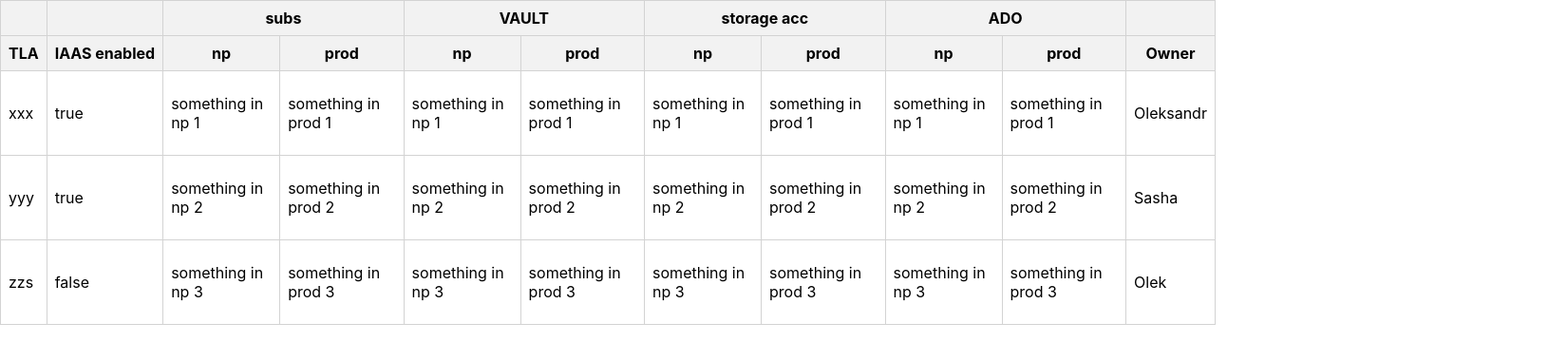
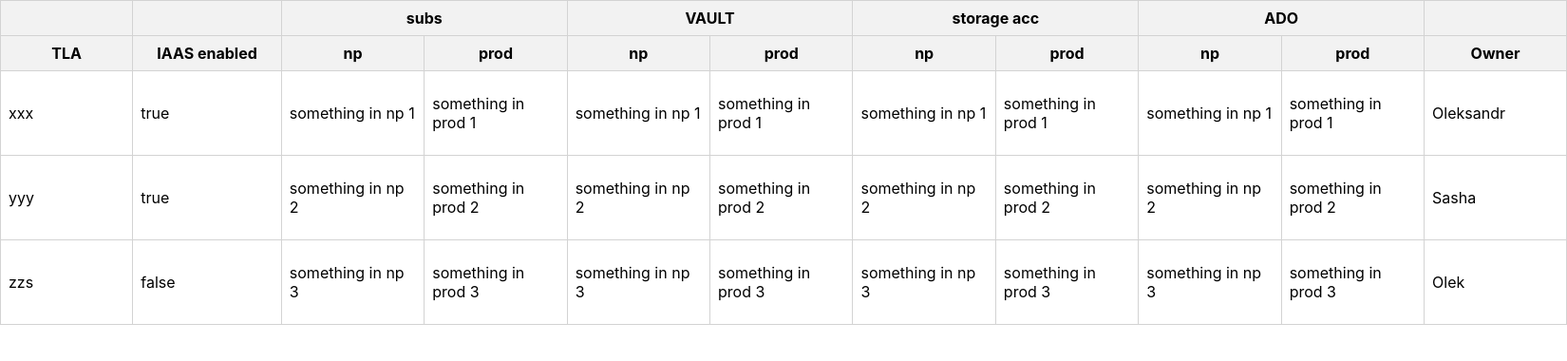
Before and after one commit to KhrystynaPeryk/cloudstone, a React (Create React App) app: page / in a window 1280 px wide. Shown: the top 380 px of the page at 95% size, 1650 px wide, since content can reach past the window. Built offline with nearby package versions, Linux system fonts and the light colour scheme.

Commit message:
resizing - done

```diff
--- a/src/components/Table.css
+++ b/src/components/Table.css
@@ -20,10 +20,17 @@ th {
     white-space: nowrap;
 }
 
-th[colspan] {
-    text-align: center;
+.resizer {
+    position: absolute;
+    right: 0;
+    top: 0;
+    height: 100%;
+    width: 5px;
+    cursor: col-resize;
+    user-select: none;
+    touch-action: none;
 }
 
-th, td {
-    width: auto;
+.isResizing {
+    background-color: #d2d2d2;
 }
--- a/src/components/Table.jsx
+++ b/src/components/Table.jsx
@@ -84,28 +84,51 @@ const columns = [
 const Table = () => {
 
     const [data, setData] = useState(DUMMY_DATA);
+    const [columnResizing, setColumnResizing] = useState({});
+
     const table = useReactTable({
         data,
         columns,
         getCoreRowModel: getCoreRowModel(),
-
+        state: {
+            columnResizing,
+        },
+        onColumnResizingChange: setColumnResizing,
     });
 
     console.log(table.getHeaderGroups());
     return (
         <div className="p-2">
-            <BTable striped bordered hover responsive size="sm">
+            <BTable striped bordered hover responsive size="sm" style={{width: table.getTotalSize()}}>
                 <thead>
                     {table.getHeaderGroups().map(headerGroup => (
                         <tr key={headerGroup.id}>
                             {headerGroup.headers.map(header => (
-                                <th key={header.id} colSpan={header.colSpan}>
+                                <th key={header.id} colSpan={header.colSpan} style={{ position: 'relative', width: header.getSize() }}>
                                     {header.isPlaceholder
                                         ? null
                                         : flexRender(
                                             header.column.columnDef.header,
                                             header.getContext()
-                                        )}
+                                        )
+                                    }
+                                    {header.column.getCanResize() && (
+                                        <div
+                                            onMouseDown={header.getResizeHandler()}
+                                            onTouchStart={header.getResizeHandler()}
+                                            className={`resizer ${header.column.getIsResizing() ? 'isResizing' : ''}`}
+                                            style={{
+                                                position: 'absolute',
+                                                right: 0,
+                                                top: 0,
+                                                height: '100%',
+                                                width: '5px',
+                                                cursor: 'col-resize',
+                                                userSelect: 'none',
+                                                touchAction: 'none',
+                                            }}
+                                        />
+                                    )}
                                 </th>
                             ))}
                         </tr>
```
